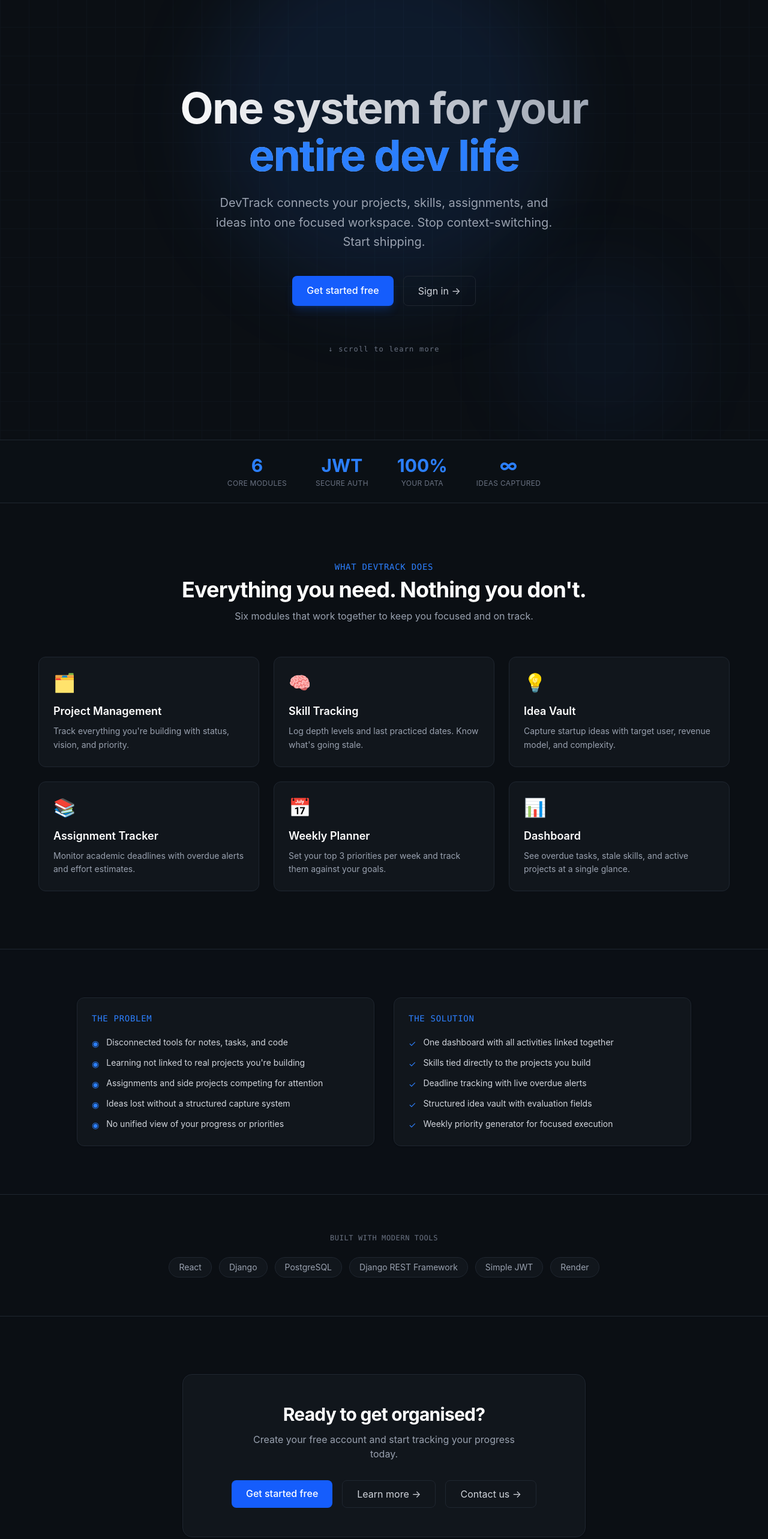
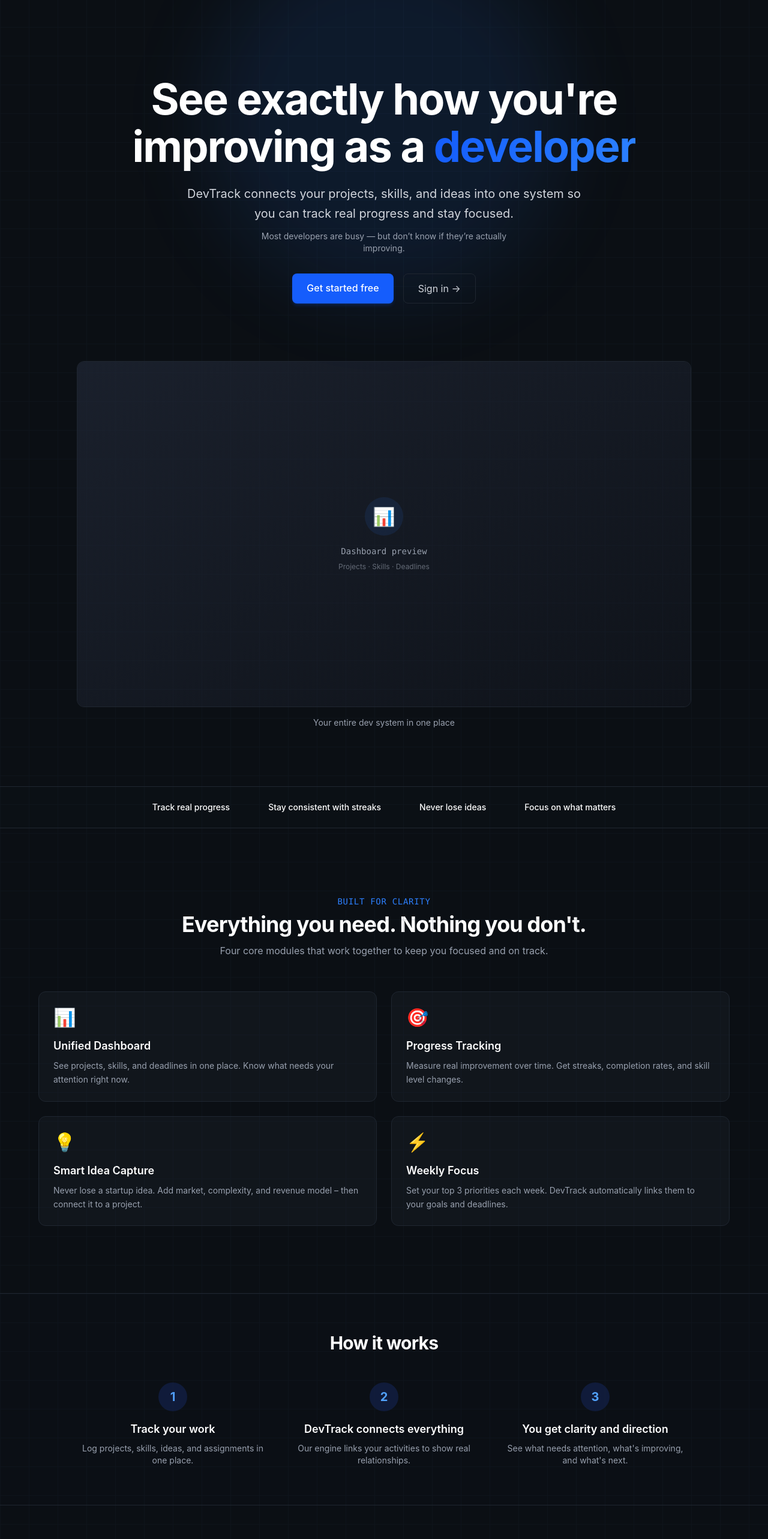
Before and after one commit to roymulinge/devtrack-app, a React (Vite) app: page / in a window 1280 px wide. Shown: the part 60-2626 px from the top of the page at 60% size. Built offline with nearby package versions, Linux system fonts and the light colour scheme.

Commit message:
feat(landing): implement full light/dark theme, modern UI with hero, preview, stats, features, steps, CTA, footer

```diff
--- a/src/pages/Landing.jsx
+++ b/src/pages/Landing.jsx
@@ -1,12 +1,27 @@
 import { Link } from "react-router-dom";
 
+// Updated feature set (4 items, outcome‑focused)
 const features = [
-  { icon: "🗂", title: "Project Management", desc: "Track everything you're building with status, vision, and priority." },
-  { icon: "🧠", title: "Skill Tracking", desc: "Log depth levels and last practiced dates. Know what's going stale." },
-  { icon: "💡", title: "Idea Vault", desc: "Capture startup ideas with target user, revenue model, and complexity." },
-  { icon: "📚", title: "Assignment Tracker", desc: "Monitor academic deadlines with overdue alerts and effort estimates." },
-  { icon: "📅", title: "Weekly Planner", desc: "Set your top 3 priorities per week and track them against your goals." },
-  { icon: "📊", title: "Dashboard", desc: "See overdue tasks, stale skills, and active projects at a single glance." },
+  {
+    icon: "📊",
+    title: "Unified Dashboard",
+    desc: "See projects, skills, and deadlines in one place. Know what needs your attention right now.",
+  },
+  {
+    icon: "🎯",
+    title: "Progress Tracking",
+    desc: "Measure real improvement over time. Get streaks, completion rates, and skill level changes.",
+  },
+  {
+    icon: "💡",
+    title: "Smart Idea Capture",
+    desc: "Never lose a startup idea. Add market, complexity, and revenue model – then connect it to a project.",
+  },
+  {
+    icon: "⚡",
+    title: "Weekly Focus",
+    desc: "Set your top 3 priorities each week. DevTrack automatically links them to your goals and deadlines.",
+  },
 ];
 
 const problems = [
@@ -27,116 +42,181 @@ const solutions = [
 
 const Landing = () => {
   return (
-    <div className="bg-[#0b0f14] text-white min-h-screen antialiased font-sans">
-
-      {/* Hero Section */}
-      <section className="relative min-h-[92vh] flex items-center justify-center px-4 md:px-6 overflow-hidden">
-        {/* Subtle Grid Pattern */}
+    <div className="bg-white dark:bg-[#0b0f14] text-gray-900 dark:text-white min-h-screen antialiased font-sans">
+      {/* Background decorations */}
+      <div className="relative overflow-hidden">
+        {/* Light mode subtle gradient */}
+        <div className="absolute inset-0 bg-gradient-to-br from-blue-50/30 via-transparent to-gray-100/30 dark:hidden pointer-events-none" />
+        {/* Dark mode grid + glows */}
+        <div className="hidden dark:block absolute inset-0 pointer-events-none">
           <div
-          className="absolute inset-0 pointer-events-none opacity-20"
+            className="absolute inset-0 opacity-20"
             style={{
-            backgroundImage: "linear-gradient(#1e293b 1px, transparent 1px), linear-gradient(90deg, #1e293b 1px, transparent 1px)",
+              backgroundImage:
+                "linear-gradient(#1e293b 1px, transparent 1px), linear-gradient(90deg, #1e293b 1px, transparent 1px)",
               backgroundSize: "48px 48px",
             }}
           />
+          <div className="absolute w-[600px] h-[600px] rounded-full bg-blue-500/10 blur-3xl -top-24 left-1/2 -translate-x-1/2" />
+          <div className="absolute w-[300px] h-[300px] rounded-full bg-blue-500/5 blur-3xl bottom-0 right-[10%]" />
+        </div>
 
-        {/* Ambient Glows */}
-        <div className="absolute w-[600px] h-[600px] rounded-full bg-blue-500/10 blur-3xl -top-24 left-1/2 -translate-x-1/2 pointer-events-none" />
-        <div className="absolute w-[300px] h-[300px] rounded-full bg-blue-500/5 blur-3xl bottom-0 right-[10%] pointer-events-none" />
-
-        <div className="relative z-10 max-w-3xl mx-auto text-center">
-          <h1 className="text-5xl md:text-7xl font-bold tracking-tight leading-[1.1] mb-6 bg-gradient-to-r from-white to-gray-400 bg-clip-text text-transparent">
-            One system for your <span className="text-blue-500 bg-clip-text">entire dev life</span>
+        {/* Hero Section */}
+        <section className="relative pt-24 pb-16 md:pt-32 md:pb-24 px-4">
+          <div className="max-w-6xl mx-auto text-center">
+            <h1 className="text-5xl md:text-7xl font-bold tracking-tight leading-[1.1] max-w-4xl mx-auto">
+              See exactly how you're improving as a{" "}
+              <span className="bg-gradient-to-r from-blue-600 to-blue-500 bg-clip-text text-transparent">
+                developer
+              </span>
             </h1>
-          <p className="text-gray-400 text-lg md:text-xl leading-relaxed mb-10 max-w-xl mx-auto">
-            DevTrack connects your projects, skills, assignments, and ideas into
-            one focused workspace. Stop context-switching. Start shipping.
+            <p className="text-gray-600 dark:text-gray-300 text-lg md:text-xl leading-relaxed mt-6 max-w-2xl mx-auto">
+              DevTrack connects your projects, skills, and ideas into one system so you can track real progress and stay focused.
             </p>
-          <div className="flex justify-center gap-4 flex-wrap">
+            <p className="text-gray-500 dark:text-gray-400 text-sm mt-3 max-w-md mx-auto">
+              Most developers are busy — but don’t know if they’re actually improving.
+            </p>
+            <div className="flex justify-center gap-4 mt-8 flex-wrap">
               <Link
                 to="/register"
-              className="bg-blue-600 hover:bg-blue-500 text-white font-medium px-6 py-3 rounded-lg transition-colors duration-200 shadow-lg shadow-blue-600/20"
+                className="bg-blue-600 hover:bg-blue-500 text-white font-medium px-6 py-3 rounded-lg transition-colors shadow-md shadow-blue-600/20"
               >
                 Get started free
               </Link>
               <Link
                 to="/login"
-              className="border border-[#1f2630] hover:border-gray-600 text-gray-300 hover:text-white px-6 py-3 rounded-lg transition-colors duration-200"
+                className="border border-gray-300 dark:border-[#1f2630] hover:border-gray-400 dark:hover:border-gray-600 text-gray-700 dark:text-gray-300 hover:text-gray-900 dark:hover:text-white px-6 py-3 rounded-lg transition-colors"
               >
                 Sign in →
               </Link>
             </div>
-          <p className="text-xs font-mono text-gray-500 mt-16 tracking-widest">
-            ↓ scroll to learn more
+          </div>
+        </section>
+
+        {/* Product Preview Section (MANDATORY) */}
+        <section className="px-4 pb-16 md:pb-24">
+          <div className="max-w-5xl mx-auto">
+            <div className="rounded-xl border border-gray-200 dark:border-[#1f2630] shadow-lg shadow-gray-200/30 dark:shadow-none overflow-hidden bg-white dark:bg-[#11161c]">
+              {/* Placeholder dashboard image / styled mockup */}
+              <div className="aspect-[16/9] bg-gradient-to-br from-gray-100 to-gray-200 dark:from-[#1a202c] dark:to-[#0f131a] flex items-center justify-center text-gray-500 dark:text-gray-400">
+                <div className="text-center p-8">
+                  <div className="w-16 h-16 mx-auto mb-4 rounded-full bg-blue-500/10 flex items-center justify-center">
+                    <span className="text-3xl">📊</span>
+                  </div>
+                  <p className="text-sm font-mono">Dashboard preview</p>
+                  <p className="text-xs mt-2 opacity-60">Projects · Skills · Deadlines</p>
+                </div>
+              </div>
+            </div>
+            <p className="text-center text-gray-500 dark:text-gray-400 text-sm mt-4">
+              Your entire dev system in one place
             </p>
           </div>
         </section>
 
-      {/* Stats Bar */}
-      <div className="border-y border-[#1f2630] bg-[#0d1117]/60 py-6 px-4">
-        <div className="max-w-3xl mx-auto flex justify-center gap-12 flex-wrap">
+        {/* Stats Bar (updated content) */}
+        <div className="border-y border-gray-200 dark:border-[#1f2630] bg-gray-50/50 dark:bg-[#0d1117]/60 py-6 px-4">
+          <div className="max-w-4xl mx-auto flex justify-center gap-8 md:gap-16 flex-wrap">
             {[
-            { num: "6", label: "core modules" },
-            { num: "JWT", label: "secure auth" },
-            { num: "100%", label: "your data" },
-            { num: "∞", label: "ideas captured" },
-          ].map(({ num, label }) => (
+              { label: "Track real progress" },
+              { label: "Stay consistent with streaks" },
+              { label: "Never lose ideas" },
+              { label: "Focus on what matters" },
+            ].map(({ label }) => (
               <div key={label} className="text-center">
-              <p className="text-3xl font-bold text-blue-500">{num}</p>
-              <p className="text-xs text-gray-500 mt-1 uppercase tracking-wide">{label}</p>
+                <p className="text-sm font-medium text-gray-900 dark:text-white">{label}</p>
               </div>
             ))}
           </div>
         </div>
 
-      {/* Features Grid */}
-      <section className="px-4 md:px-6 py-24">
+        {/* Features Grid (4 features) */}
+        <section className="px-4 py-20 md:py-28">
           <div className="max-w-6xl mx-auto">
             <div className="text-center mb-14">
-            <p className="text-blue-500 text-sm font-mono uppercase tracking-wider mb-2">what devtrack does</p>
-            <h2 className="text-3xl md:text-4xl font-bold tracking-tight">Everything you need. Nothing you don't.</h2>
-            <p className="text-gray-400 mt-3 max-w-xl mx-auto">
-              Six modules that work together to keep you focused and on track.
+              <p className="text-blue-600 dark:text-blue-500 text-sm font-mono uppercase tracking-wider mb-2">
+                built for clarity
+              </p>
+              <h2 className="text-3xl md:text-4xl font-bold tracking-tight">
+                Everything you need. Nothing you don't.
+              </h2>
+              <p className="text-gray-600 dark:text-gray-400 mt-3 max-w-xl mx-auto">
+                Four core modules that work together to keep you focused and on track.
               </p>
             </div>
 
-          <div className="grid grid-cols-1 sm:grid-cols-2 lg:grid-cols-3 gap-6">
+            <div className="grid grid-cols-1 sm:grid-cols-2 gap-6">
               {features.map(({ icon, title, desc }) => (
                 <div
                   key={title}
-                className="bg-[#11161c] rounded-xl border border-[#1f2630] p-6 hover:border-gray-700 transition-all duration-200 hover:shadow-md"
+                  className="bg-gray-50 dark:bg-[#11161c] rounded-xl border border-gray-200 dark:border-[#1f2630] p-6 hover:border-gray-300 dark:hover:border-gray-700 transition-all hover:shadow-md"
                 >
                   <div className="text-3xl mb-4">{icon}</div>
                   <h3 className="text-lg font-semibold mb-2">{title}</h3>
-                <p className="text-gray-400 text-sm leading-relaxed">{desc}</p>
+                  <p className="text-gray-600 dark:text-gray-400 text-sm leading-relaxed">{desc}</p>
                 </div>
               ))}
             </div>
           </div>
         </section>
 
-      {/* Problem / Solution */}
-      <section className="border-y border-[#1f2630] bg-[#0d1117]/30 px-4 md:px-6 py-20">
+        {/* How It Works (3 steps) */}
+        <section className="px-4 py-16 bg-gray-50 dark:bg-[#0d1117]/50 border-y border-gray-200 dark:border-[#1f2630]">
+          <div className="max-w-5xl mx-auto">
+            <h2 className="text-3xl font-bold tracking-tight text-center mb-12">How it works</h2>
+            <div className="grid md:grid-cols-3 gap-8">
+              {[
+                {
+                  step: "1",
+                  title: "Track your work",
+                  desc: "Log projects, skills, ideas, and assignments in one place.",
+                },
+                {
+                  step: "2",
+                  title: "DevTrack connects everything",
+                  desc: "Our engine links your activities to show real relationships.",
+                },
+                {
+                  step: "3",
+                  title: "You get clarity and direction",
+                  desc: "See what needs attention, what's improving, and what's next.",
+                },
+              ].map((item) => (
+                <div key={item.step} className="text-center">
+                  <div className="w-12 h-12 mx-auto rounded-full bg-blue-100 dark:bg-blue-900/30 text-blue-700 dark:text-blue-400 flex items-center justify-center text-xl font-bold mb-4">
+                    {item.step}
+                  </div>
+                  <h3 className="text-lg font-semibold mb-2">{item.title}</h3>
+                  <p className="text-gray-600 dark:text-gray-400 text-sm">{item.desc}</p>
+                </div>
+              ))}
+            </div>
+          </div>
+        </section>
+
+        {/* Problem / Solution (improved spacing & readability) */}
+        <section className="px-4 py-20 md:py-28">
           <div className="max-w-5xl mx-auto grid md:grid-cols-2 gap-8">
-          {/* Problem Card */}
-          <div className="bg-[#11161c] rounded-xl border border-[#1f2630] p-6 shadow-sm">
-            <p className="text-blue-500 text-sm font-mono uppercase tracking-wider mb-5">The problem</p>
+            <div className="bg-gray-50 dark:bg-[#11161c] rounded-xl border border-gray-200 dark:border-[#1f2630] p-6 md:p-8">
+              <p className="text-blue-600 dark:text-blue-500 text-sm font-mono uppercase tracking-wider mb-5">
+                The problem
+              </p>
               <ul className="space-y-3">
                 {problems.map((problem) => (
-                <li key={problem} className="flex items-start gap-3 text-gray-300 text-sm">
+                  <li key={problem} className="flex items-start gap-3 text-gray-700 dark:text-gray-300 text-sm">
                     <span className="text-blue-500 mt-0.5">◉</span>
                     {problem}
                   </li>
                 ))}
               </ul>
             </div>
-
-          {/* Solution Card */}
-          <div className="bg-[#11161c] rounded-xl border border-[#1f2630] p-6 shadow-sm">
-            <p className="text-blue-500 text-sm font-mono uppercase tracking-wider mb-5">The solution</p>
+            <div className="bg-gray-50 dark:bg-[#11161c] rounded-xl border border-gray-200 dark:border-[#1f2630] p-6 md:p-8">
+              <p className="text-blue-600 dark:text-blue-500 text-sm font-mono uppercase tracking-wider mb-5">
+                The solution
+              </p>
               <ul className="space-y-3">
                 {solutions.map((solution) => (
-                <li key={solution} className="flex items-start gap-3 text-gray-300 text-sm">
+                  <li key={solution} className="flex items-start gap-3 text-gray-700 dark:text-gray-300 text-sm">
                     <span className="text-blue-500 mt-0.5">✓</span>
                     {solution}
                   </li>
@@ -146,52 +226,65 @@ const Landing = () => {
           </div>
         </section>
 
-      {/* Tech Stack */}
-      <section className="px-4 md:px-6 py-16 border-b border-[#1f2630]">
-        <div className="max-w-3xl mx-auto text-center">
-          <p className="text-gray-500 text-xs font-mono uppercase tracking-wider mb-6">built with modern tools</p>
-          <div className="flex justify-center flex-wrap gap-3">
-            {["React", "Django", "PostgreSQL", "Django REST Framework", "Simple JWT", "Render"].map((tech) => (
-              <span
-                key={tech}
-                className="text-gray-400 text-sm bg-[#11161c] border border-[#1f2630] px-4 py-1.5 rounded-full hover:border-gray-600 transition-colors"
-              >
-                {tech}
-              </span>
-            ))}
-          </div>
-        </div>
-      </section>
-
-      {/* Final CTA */}
-      <section className="px-4 md:px-6 py-24">
-        <div className="max-w-2xl mx-auto text-center bg-[#11161c] rounded-2xl border border-[#1f2630] p-8 md:p-12 shadow-sm">
-          <h2 className="text-2xl md:text-3xl font-bold tracking-tight mb-3">Ready to get organised?</h2>
-          <p className="text-gray-400 mb-8 max-w-md mx-auto">
-            Create your free account and start tracking your progress today.
+        {/* Final CTA (rewritten) */}
+        <section className="px-4 py-20 md:py-28">
+          <div className="max-w-3xl mx-auto text-center bg-gray-50 dark:bg-[#11161c] rounded-2xl border border-gray-200 dark:border-[#1f2630] p-8 md:p-12 shadow-sm">
+            <h2 className="text-2xl md:text-3xl font-bold tracking-tight mb-3">
+              Take control of your dev growth
+            </h2>
+            <p className="text-gray-600 dark:text-gray-400 mb-8 max-w-md mx-auto">
+              Start tracking your real progress today.
             </p>
             <div className="flex justify-center gap-4 flex-wrap">
               <Link
                 to="/register"
-              className="bg-blue-600 hover:bg-blue-500 text-white font-medium px-6 py-2.5 rounded-lg transition-colors"
+                className="bg-blue-600 hover:bg-blue-500 text-white font-medium px-6 py-2.5 rounded-lg transition-colors shadow-md shadow-blue-600/20"
               >
                 Get started free
               </Link>
               <Link
                 to="/about"
-              className="border border-[#1f2630] hover:border-gray-600 text-gray-300 hover:text-white px-6 py-2.5 rounded-lg transition-colors"
+                className="border border-gray-300 dark:border-[#1f2630] hover:border-gray-400 dark:hover:border-gray-600 text-gray-700 dark:text-gray-300 hover:text-gray-900 dark:hover:text-white px-6 py-2.5 rounded-lg transition-colors"
               >
                 Learn more →
-            </Link>
-            <Link
-              to="/contact"
-              className="border border-[#1f2630] hover:border-gray-600 text-gray-300 hover:text-white px-6 py-2.5 rounded-lg transition-colors"
-            >
-              Contact us →
               </Link>
             </div>
           </div>
         </section>
+
+        {/* Footer (new) */}
+        <footer className="border-t border-gray-200 dark:border-[#1f2630] bg-gray-50/30 dark:bg-transparent px-4 py-12">
+          <div className="max-w-6xl mx-auto">
+            <div className="flex flex-col md:flex-row justify-between gap-8">
+              <div>
+                <h3 className="text-lg font-bold tracking-tight">DevTrack</h3>
+                <p className="text-gray-500 dark:text-gray-400 text-sm mt-1 max-w-xs">
+                  A system for focused developers
+                </p>
+              </div>
+              <div className="flex gap-8">
+                <div>
+                  <h4 className="text-sm font-medium mb-2">Explore</h4>
+                  <ul className="space-y-1 text-sm text-gray-600 dark:text-gray-400">
+                    <li><Link to="/about" className="hover:text-gray-900 dark:hover:text-white">About</Link></li>
+                    <li><Link to="/contact" className="hover:text-gray-900 dark:hover:text-white">Contact</Link></li>
+                  </ul>
+                </div>
+                <div>
+                  <h4 className="text-sm font-medium mb-2">Account</h4>
+                  <ul className="space-y-1 text-sm text-gray-600 dark:text-gray-400">
+                    <li><Link to="/login" className="hover:text-gray-900 dark:hover:text-white">Login</Link></li>
+                    <li><Link to="/register" className="hover:text-gray-900 dark:hover:text-white">Register</Link></li>
+                  </ul>
+                </div>
+              </div>
+            </div>
+            <div className="border-t border-gray-200 dark:border-[#1f2630] mt-8 pt-6 text-center text-gray-500 dark:text-gray-400 text-sm">
+              © 2026 DevTrack. Built for developers.
+            </div>
+          </div>
+        </footer>
+      </div>
     </div>
   );
 };
```
Lines whose indentation alone changed are shown as unchanged.
